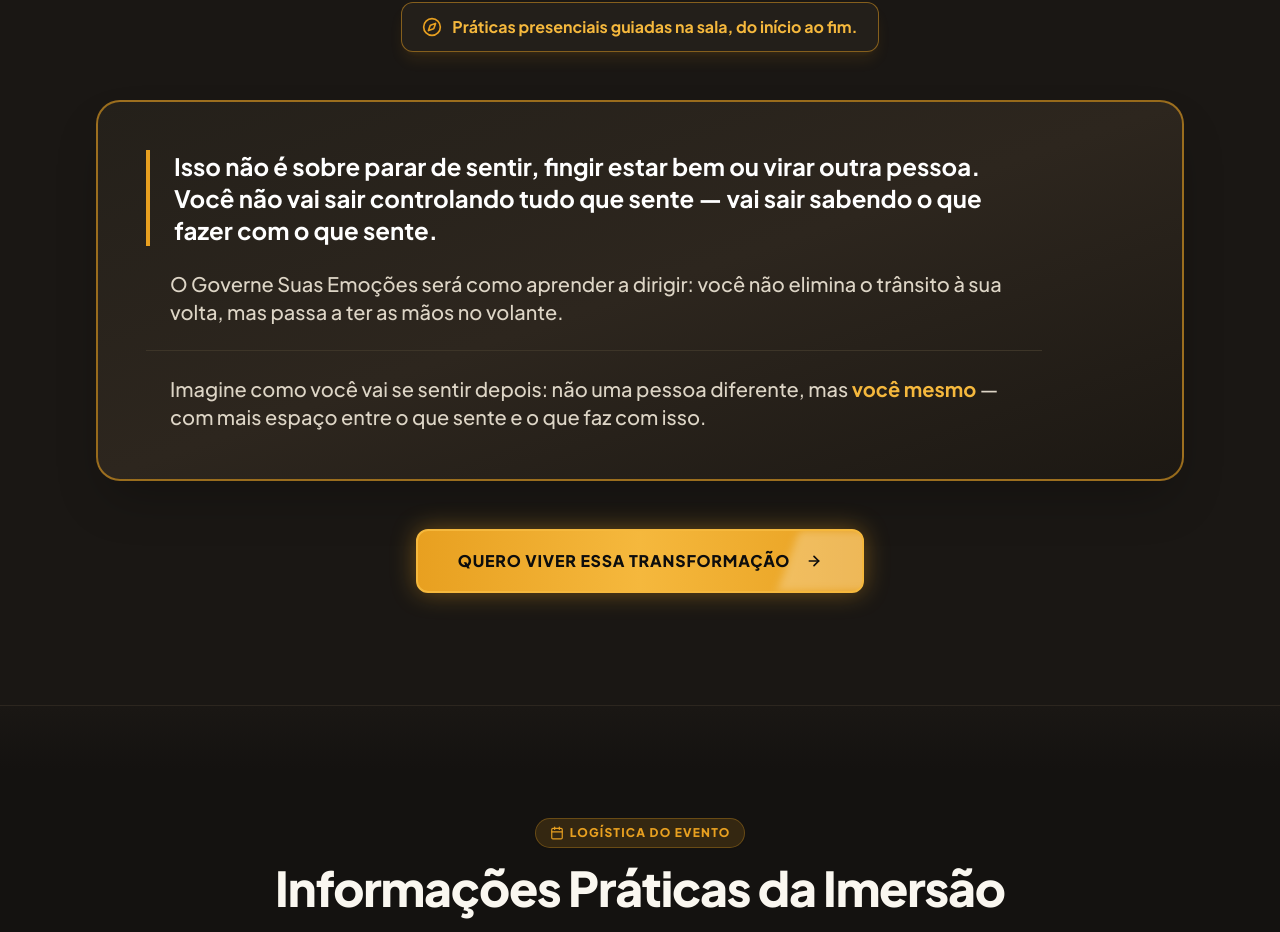
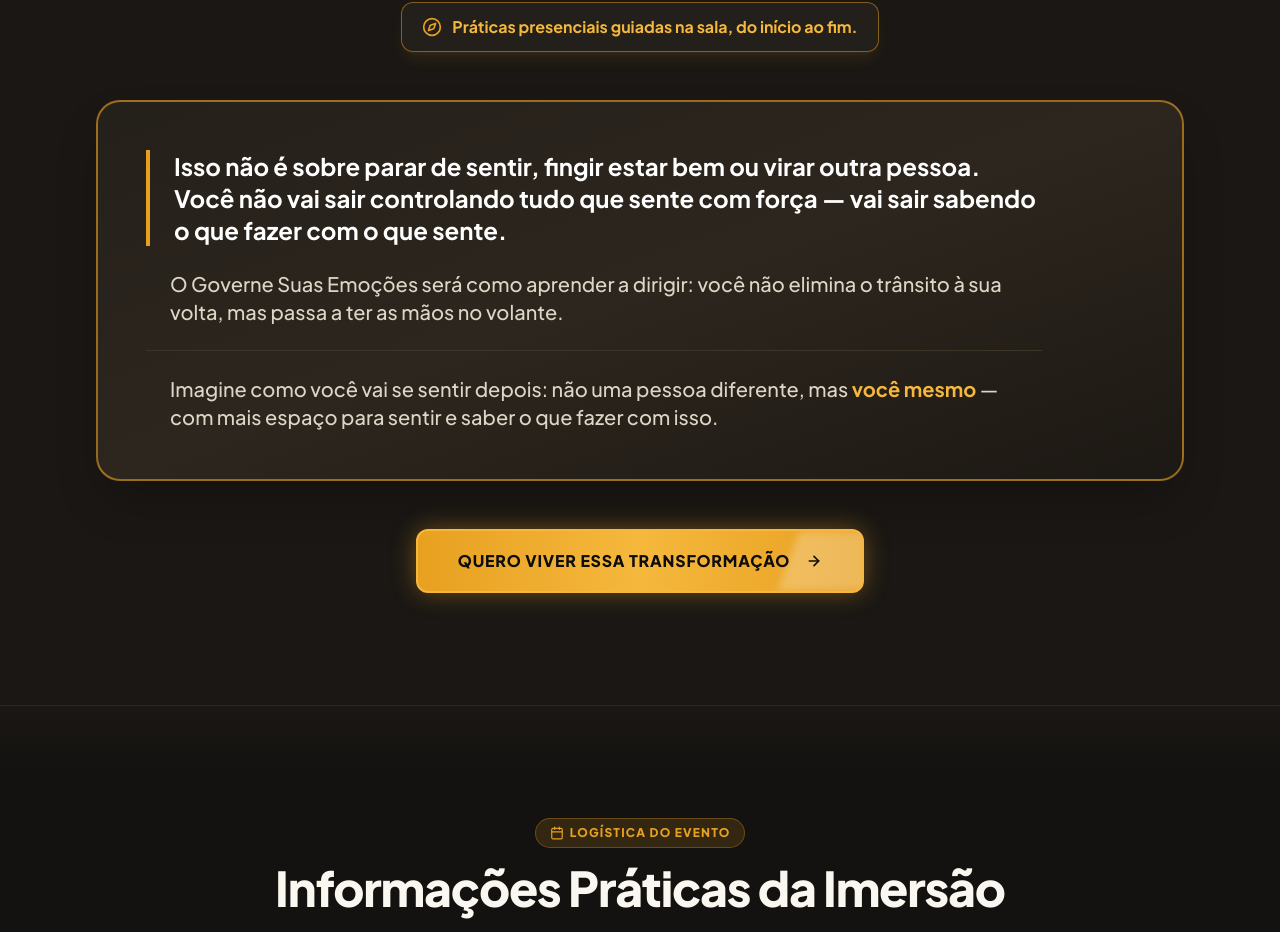
Before and after one commit to Marcelribeiro777/landing-page-vicente-governe-suas-emo-es, a React (Vite) app: page / in a window 1280 px wide. Shown: the part 5373-6305 px from the top of the page. Built offline with nearby package versions, Linux system fonts and the light colour scheme; a web font is replaced by a local one.

Commit message:
Atualiza textos de fechamento do método e incrementa versão para 0.0.56

```diff
--- a/package.json
+++ b/package.json
@@ -2,7 +2,7 @@
   "name": "skip-react-template",
   "description": "A frontend React Vite TypeScript Shadcn UI template for Skip projects",
   "private": true,
-  "version": "0.0.55",
+  "version": "0.0.56",
   "type": "module",
   "scripts": {
     "start": "vite dev",
--- a/src/content/event.ts
+++ b/src/content/event.ts
@@ -310,9 +310,9 @@ export const eventContent: EventData = {
     ],
     reinforcementLine: 'Práticas presenciais guiadas na sala, do início ao fim.',
     closingParagraphs: [
-      'Isso não é sobre parar de sentir, fingir estar bem ou virar outra pessoa. Você não vai sair controlando tudo que sente — vai sair sabendo o que fazer com o que sente.',
+      'Isso não é sobre parar de sentir, fingir estar bem ou virar outra pessoa. Você não vai sair controlando tudo que sente com força — vai sair sabendo o que fazer com o que sente.',
       'O Governe Suas Emoções será como aprender a dirigir: você não elimina o trânsito à sua volta, mas passa a ter as mãos no volante.',
-      'Imagine como você vai se sentir depois: não uma pessoa diferente, mas você mesmo — com mais espaço entre o que sente e o que faz com isso.',
+      'Imagine como você vai se sentir depois: não uma pessoa diferente, mas você mesmo — com mais espaço para sentir e saber o que fazer com isso.',
     ],
   },
 
--- a/src/lib/pocketbase/schema.json
+++ b/src/lib/pocketbase/schema.json
@@ -1,5 +1,5 @@
 {
-  "generatedAt": "2026-09-14T16:26:50.927Z",
+  "generatedAt": "2026-09-14T16:34:31.631Z",
   "collections": [
     {
       "name": "users",
```
Also changed, not shown: .skip.config.json.
